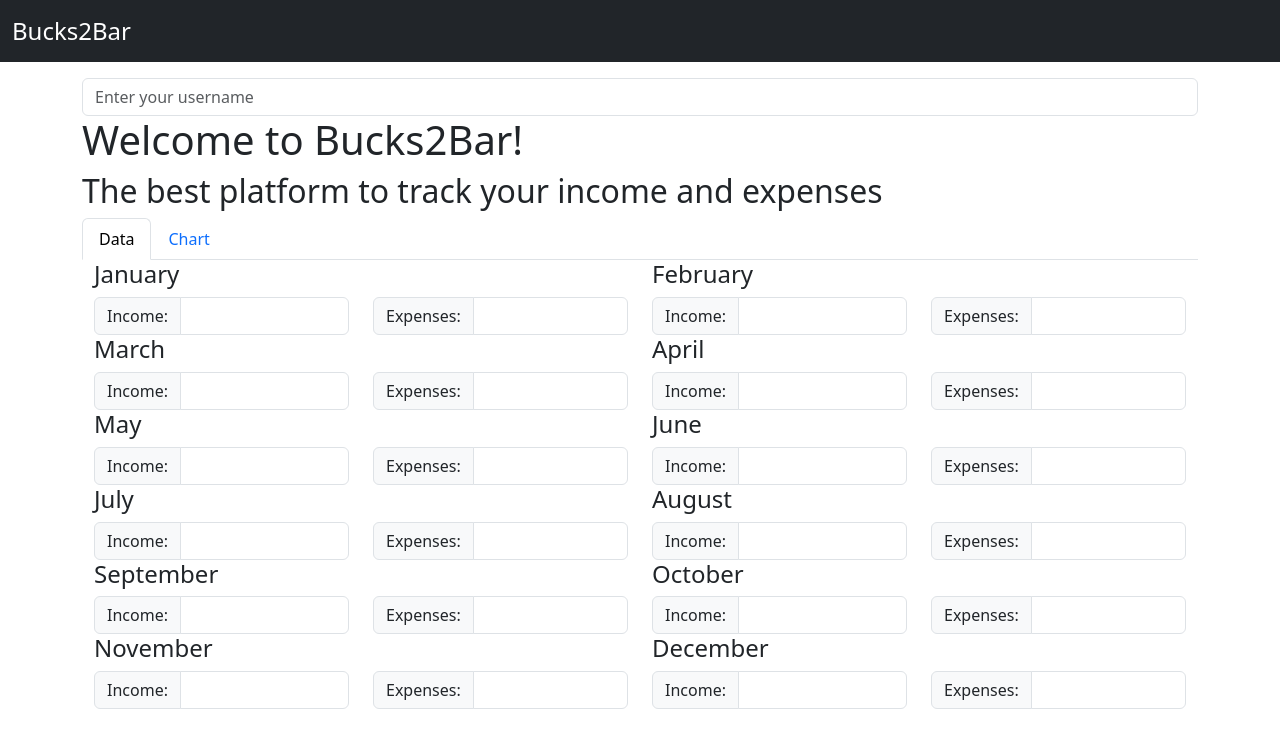
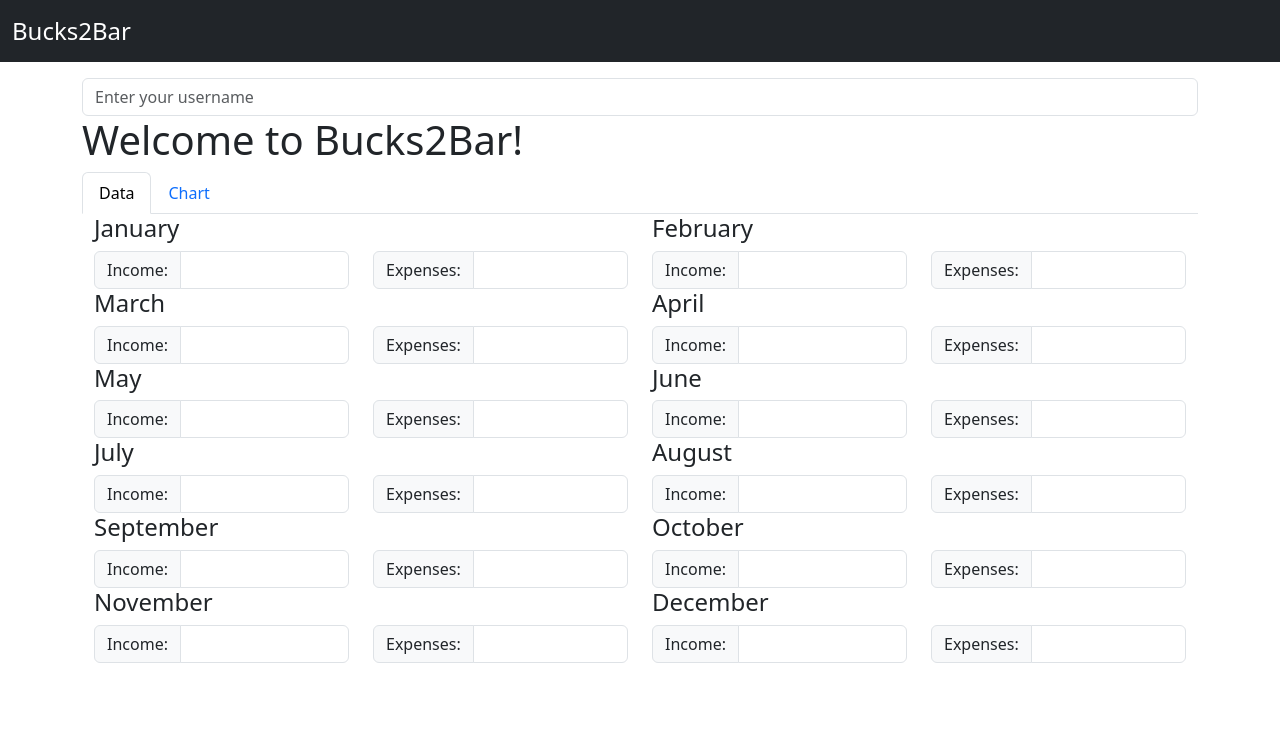
Before and after one commit to KireKostadinoski/bucks2barKireK, a website: page index.html in a window 1280 px wide. Drawn offline with nearby package versions, Linux system fonts and the light colour scheme; files that its build step writes are made by us from their sources.

Commit message:
title changes

```diff
--- a/index.html
+++ b/index.html
@@ -29,7 +29,7 @@
     <input type="text" class="form-control" placeholder="Enter your username" id="username">
 
     <h1>Welcome to Bucks2Bar!</h1>
-    <h2>The best platform to track your income and expenses</h2>
+
     <ul class="nav nav-tabs">
       <li class="nav-item">
         <a class="nav-link active" data-bs-toggle="tab" href="#data">Data</a>
```
